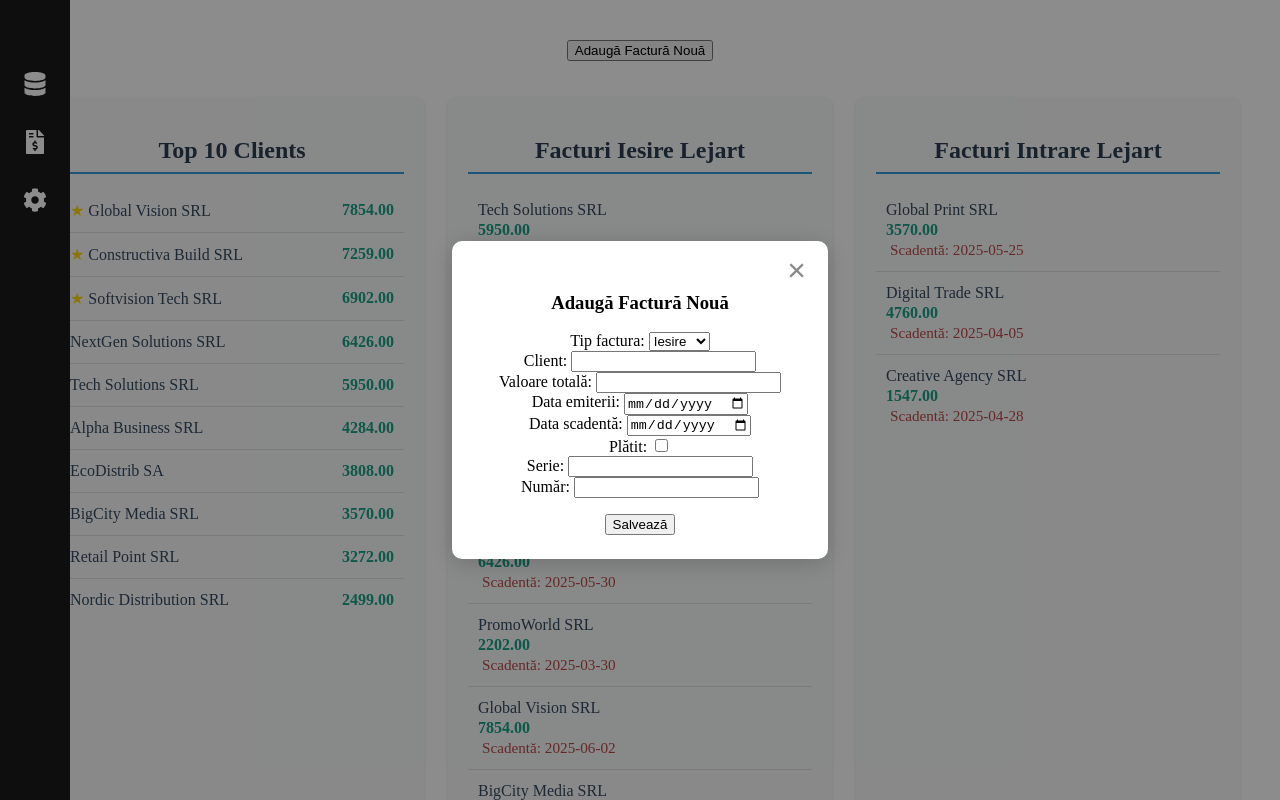
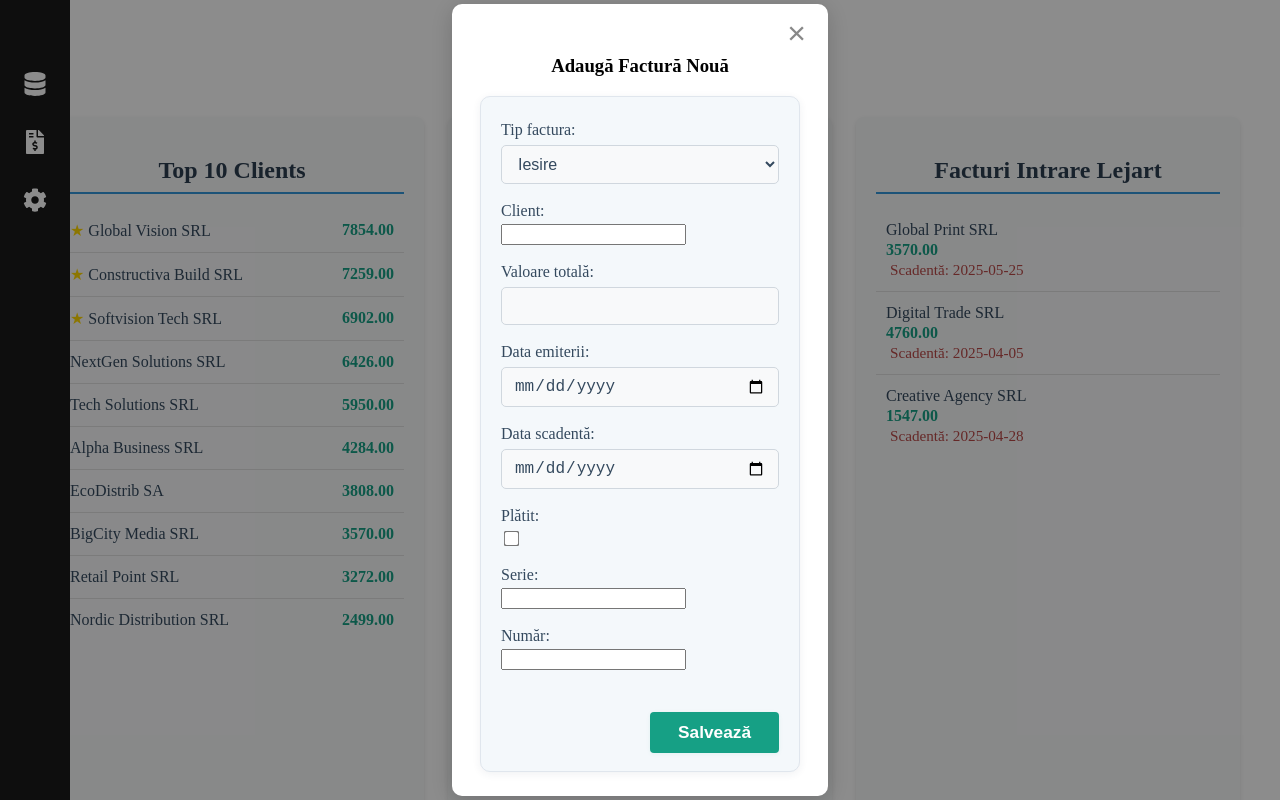
Before and after one commit to Huni111/billtrack_firebase, a React (Vite) app: page /bills in a window 1280 px wide. Both pictures are taken after a click on the button "Adaugă Factură Nouă". Shown: the top 800 px of the page. Built offline with nearby package versions, Linux system fonts and the light colour scheme.

Commit message:
form fine

```diff
--- a/src/Bills.css
+++ b/src/Bills.css
@@ -173,6 +173,96 @@
   color: #34495e;
 }
 
+/* Add Bill Modal and Form Styles */
+.add-bill-btn {
+  background: #3498db;
+  color: #fff;
+  border: none;
+  border-radius: 6px;
+  padding: 10px 22px;
+  font-size: 1.1rem;
+  font-weight: 600;
+  cursor: pointer;
+  box-shadow: 0 2px 4px rgba(0,0,0,0.07);
+  transition: background 0.18s;
+}
+.add-bill-btn:hover {
+  background: #217dbb;
+}
+
+.add-bill-form {
+  display: flex;
+  flex-direction: column;
+  gap: 18px;
+  margin-top: 10px;
+  background: #f4f8fb;
+  border-radius: 10px;
+  padding: 24px 20px 18px 20px;
+  box-shadow: 0 2px 8px rgba(44, 62, 80, 0.07);
+  border: 1px solid #e0e6ed;
+}
+.add-bill-form label {
+  font-weight: 500;
+  color: #34495e;
+  margin-bottom: 4px;
+  margin-right: 8px;
+  display: block;
+}
+.add-bill-form input[type="text"],
+.add-bill-form input[type="number"],
+.add-bill-form input[type="date"],
+.add-bill-form select {
+  border: 1px solid #d0d7de;
+  border-radius: 5px;
+  padding: 9px 12px;
+  font-size: 1rem;
+  background: #f8f9fa;
+  color: #34495e;
+  margin-top: 2px;
+  width: 100%;
+  box-sizing: border-box;
+  transition: border 0.18s, box-shadow 0.18s;
+}
+.add-bill-form input[type="text"]:focus,
+.add-bill-form input[type="number"]:focus,
+.add-bill-form input[type="date"]:focus,
+.add-bill-form select:focus {
+  border: 1.5px solid #3498db;
+  outline: none;
+  box-shadow: 0 0 0 2px #e9f7fe;
+}
+.add-bill-form input[type="checkbox"] {
+  transform: scale(1.2);
+  margin-left: 4px;
+}
+
+.add-bill-form > div {
+  display: flex;
+  flex-direction: column;
+  align-items: flex-start;
+}
+
+.add-bill-form > div:last-child {
+  align-items: flex-end;
+}
+.add-bill-save-btn {
+  background: #16a085;
+  color: #fff;
+  border: none;
+  border-radius: 4px;
+  padding: 10px 28px;
+  font-size: 1.08rem;
+  font-weight: 600;
+  cursor: pointer;
+  margin-top: 8px;
+  box-shadow: 0 1px 4px rgba(22,160,133,0.08);
+  transition: background 0.18s, box-shadow 0.18s;
+}
+.add-bill-save-btn:hover {
+  background: #13896b;
+  box-shadow: 0 2px 8px rgba(22,160,133,0.13);
+}
+
 /* Modal styles */
 .modal-overlay {
   position: fixed;
```
